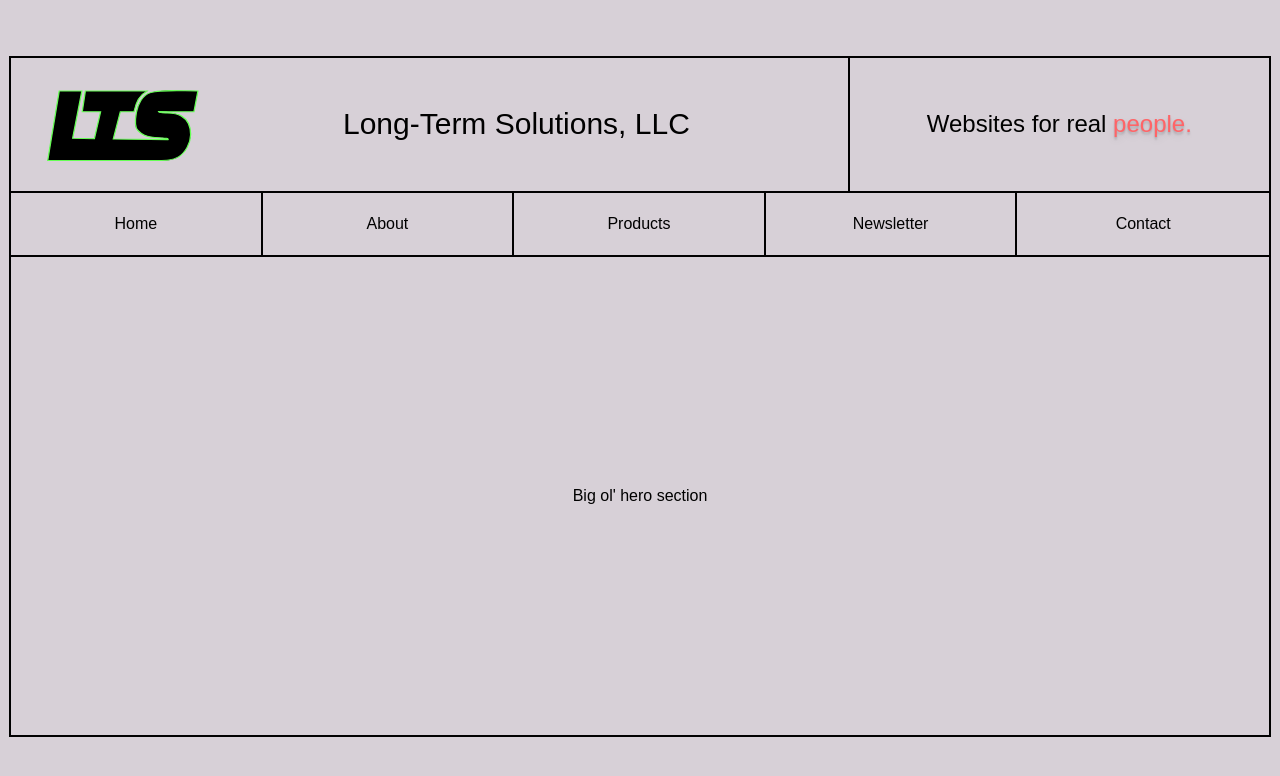
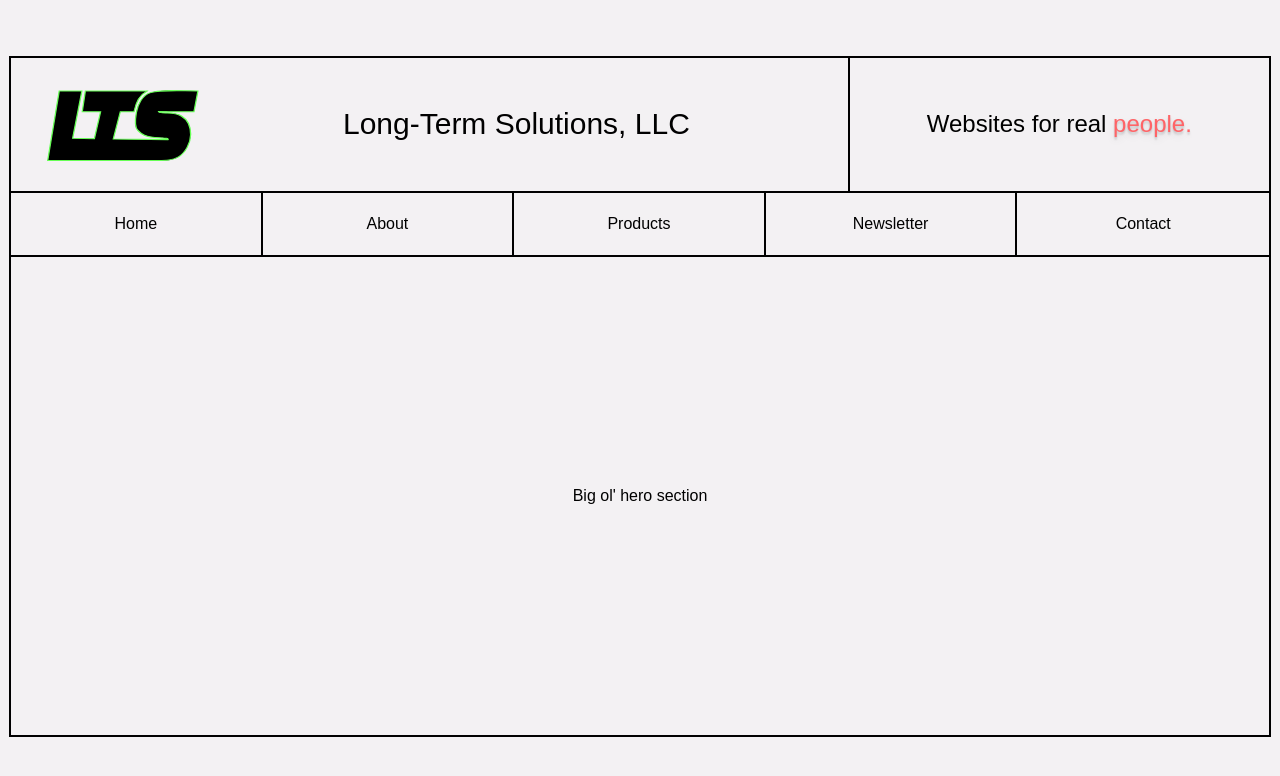
Before and after one commit to jeustan/lts-web-2, a website: page src/index.html in a window 1280 px wide. Drawn offline with Linux system fonts and the light colour scheme.

Commit message:
muave tonedown

```diff
--- a/src/index.html
+++ b/src/index.html
@@ -7,7 +7,7 @@
     <link rel="stylesheet" href="./output.css">
     <title>Long-Term Solutions</title>
   </head>
-  <body class="bg-mauve-300">
+  <body class="bg-mauve-100">
     <div class="container">
       <header>
           <div class="grid grid-cols-3 grid-rows-1 items-center divide-x-2 border-b-2 border-r-2 divide-black-500">
```
Also changed, not shown: src/output.css.
